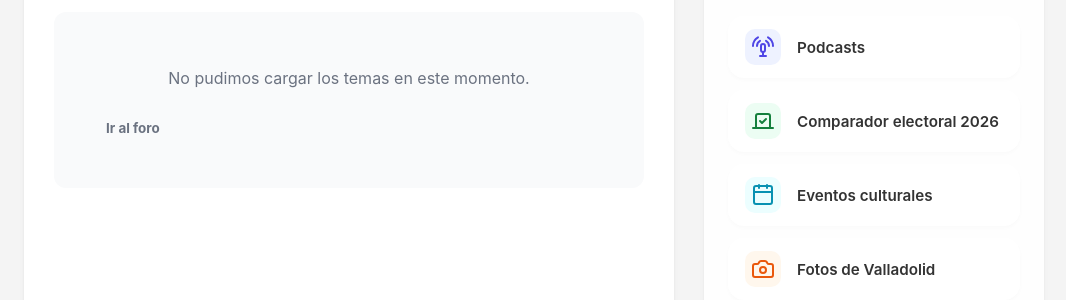
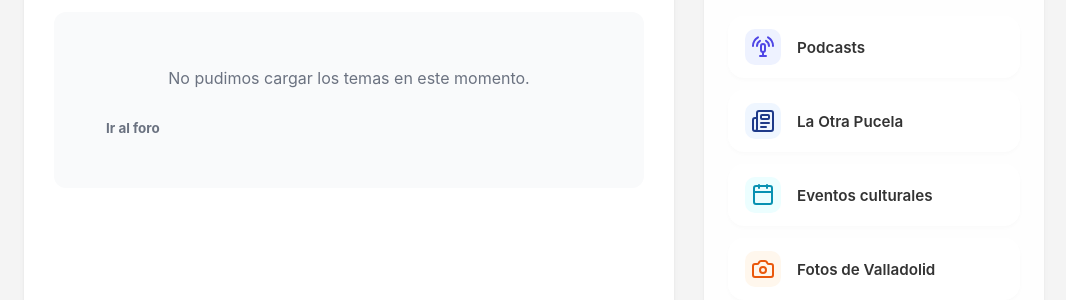
Before and after one commit to aldeapucela/web, a Jekyll site: the page built from index.html, in a window 1280 px wide. Shown: the part 575-875 px from the top of the page, without its empty margins (106-1172 px from the left). Built offline with Jekyll 4.4.1, drawn with Linux system fonts in a browser that asks for light colours; nearby versions of some CDN libraries; comment, search, counter and statistics services are not loaded.

Commit message:
Enlace La Otra Pucela

```diff
--- a/_layouts/landing.html
+++ b/_layouts/landing.html
@@ -43,11 +43,11 @@
           <span>Podcasts</span>
         </a>
 
-        <a href="https://elecciones26.aldeapucela.org" class="feature-card">
-          <div class="card-icon card-icon-elecciones">
-            <i data-lucide="vote"></i>
+        <a href="https://otrapucela.org" class="feature-card">
+          <div class="card-icon card-icon-otra-pucela">
+            <i data-lucide="newspaper"></i>
           </div>
-          <span>Comparador electoral 2026</span>
+          <span>La Otra Pucela</span>
         </a>
 
         <a href="https://foro.aldeapucela.org/c/eventos/6" class="feature-card">
--- a/css/styles.css
+++ b/css/styles.css
@@ -715,14 +715,14 @@ body:not([data-theme="dark"]) {
   color: #E879F9;
 }
 
-.card-icon-elecciones {
-  background-color: #ECFDF3;
-  color: #15803D;
-}
-
-[data-theme="dark"] .card-icon-elecciones {
-  background-color: rgba(21, 128, 61, 0.2);
-  color: #4ADE80;
+.card-icon-otra-pucela {
+  background-color: #EFF6FF;
+  color: #1E3A8A;
+}
+
+[data-theme="dark"] .card-icon-otra-pucela {
+  background-color: rgba(30, 58, 138, 0.22);
+  color: #93C5FD;
 }
 
 
```
